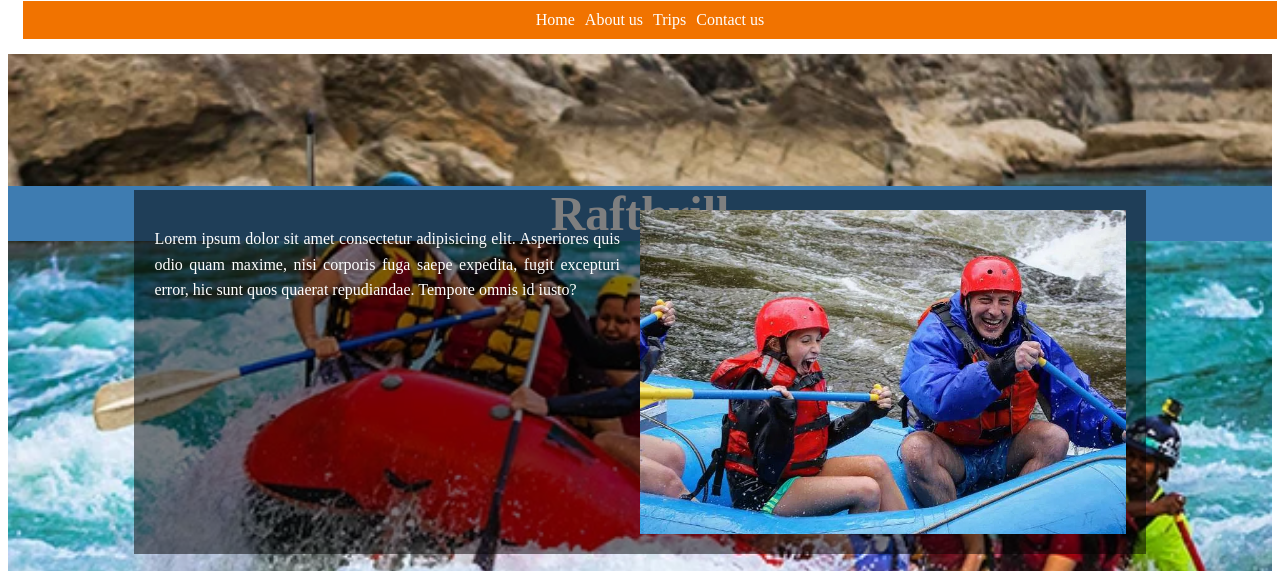
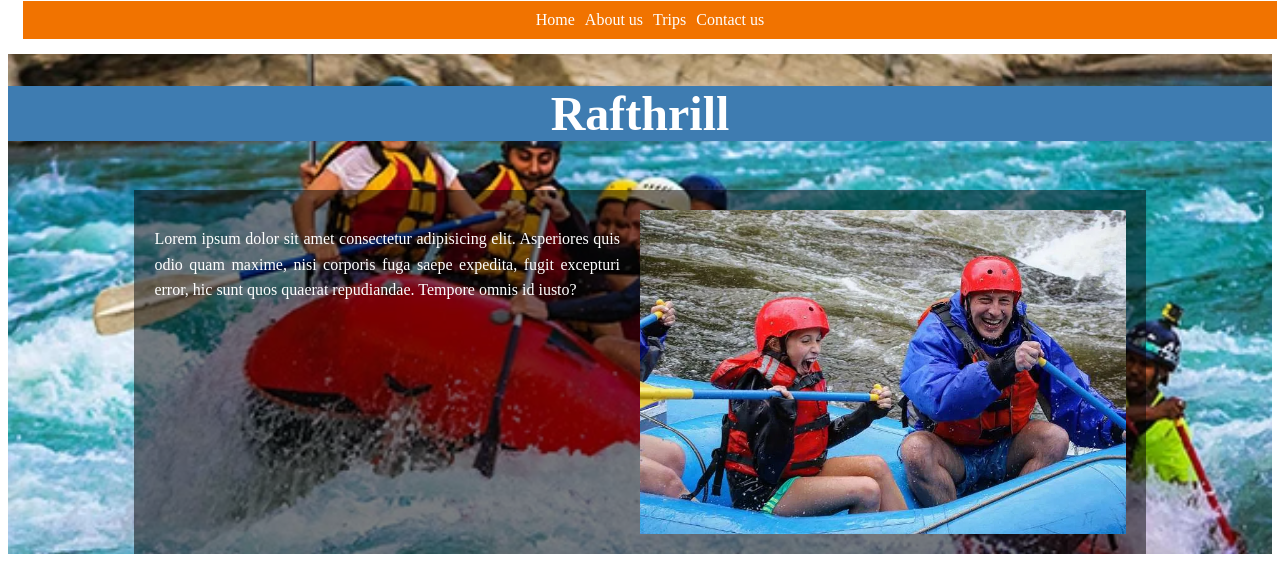
Before and after one commit to Carlosespgo/wdd130, a plain HTML site: page wwr/about.html in a window 1280 px wide. Shown: the part 228-799 px from the top of the page. Drawn offline with Linux system fonts and the light colour scheme.

Commit message:
rafting  fix

```diff
--- a/wwr/about.html
+++ b/wwr/about.html
@@ -25,7 +25,7 @@
     </header>
     <main>
         <div class="hero">
-            <img src="images-rafting/rafting-back.webp">
+
             <h1 class="title">Rafthrill</h1>
             <article>
                 <img src="images-rafting/happyrafting.webp" alt="Happy customer of rafting">
--- a/wwr/styles-rafting/rafting.css
+++ b/wwr/styles-rafting/rafting.css
@@ -33,7 +33,7 @@ header nav a {
     width: 100%;
     height: 500px;
     background-image: url("rafting-back.webp");
-    background-size: cover;
+    background-size:cover;
     background-position: center;
 }
 
@@ -45,7 +45,7 @@ header nav a {
 
 .hero h1 {
     position: absolute;
-    top: 20%;
+    top: 0;
     background-color: var(--accent1-color);
     color: var(--secondary-color);
     font-size: 3rem;
```
